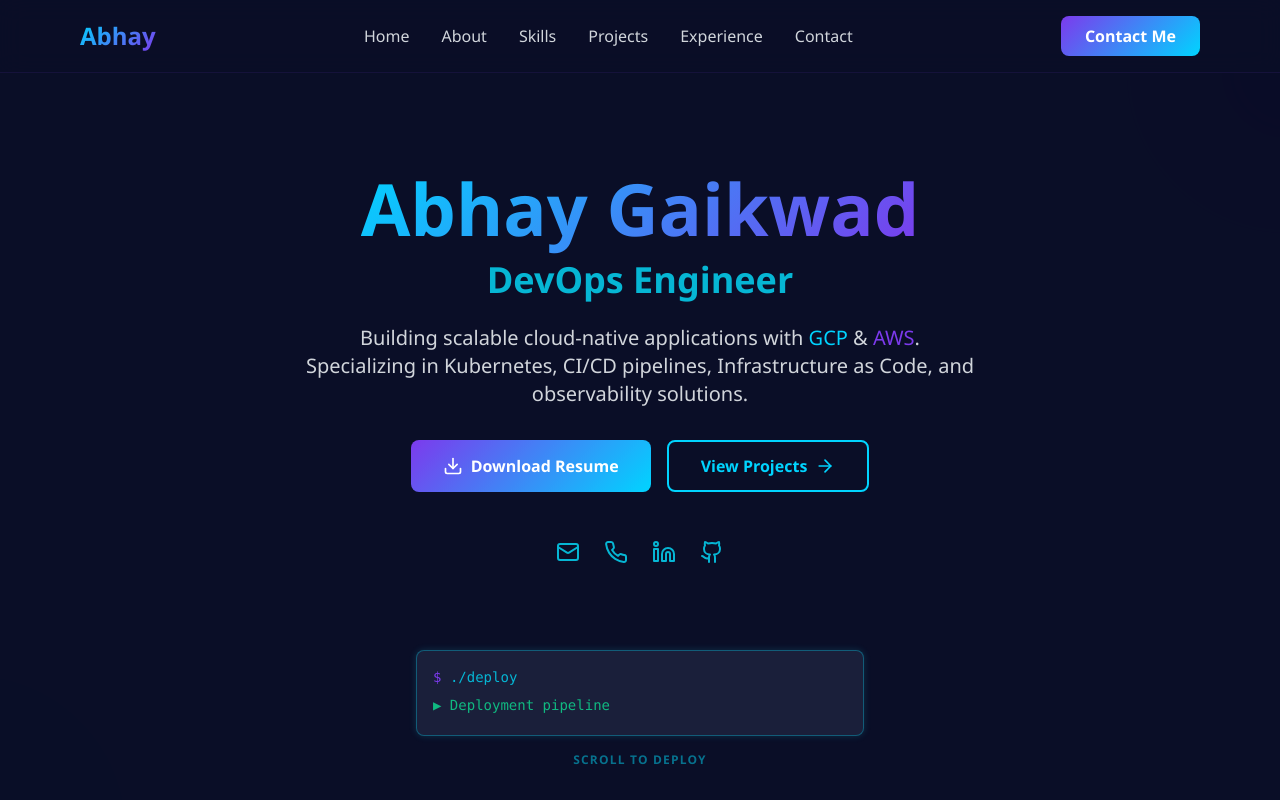
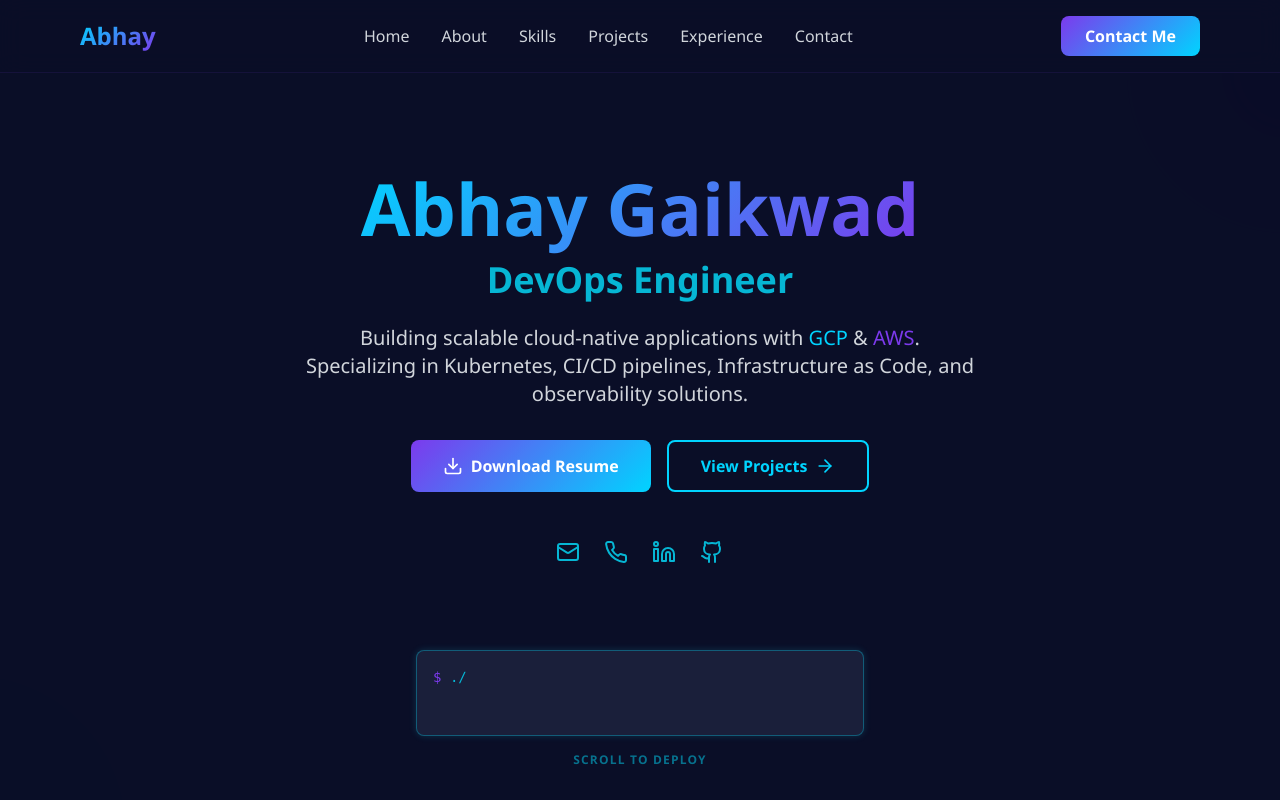
Before and after one commit to Ab-h-ay/abhay-portfolio, a React (Vite) app: page / in a window 1280 px wide. Shown: the top 800 px of the page. Built offline with nearby package versions, Linux system fonts and the light colour scheme.

Commit message:
Slow down typewriter animation and extend loop pause

```diff
--- a/src/components/Hero.jsx
+++ b/src/components/Hero.jsx
@@ -37,7 +37,15 @@ export const Hero = () => {
   }, []);
 
   useEffect(() => {
-    if (currentLine >= commands.length) return;
+    if (currentLine >= commands.length) {
+      // Pause at the end, then reset to loop
+      const resetTimeout = setTimeout(() => {
+        setTypedLines(['', '']);
+        setCurrentLine(0);
+        setCurrentChar(0);
+      }, 2500);
+      return () => clearTimeout(resetTimeout);
+    }
 
     const timeout = setTimeout(() => {
       setTypedLines((prev) => {
@@ -52,7 +60,7 @@ export const Hero = () => {
         setCurrentLine((prev) => prev + 1);
         setCurrentChar(0);
       }
-    }, 80);
+    }, 140);
 
     return () => clearTimeout(timeout);
   }, [currentChar, currentLine]);
```
